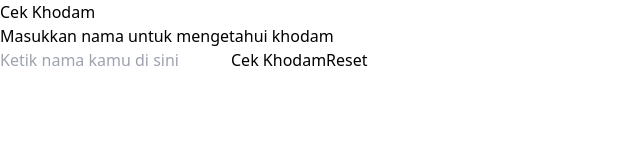
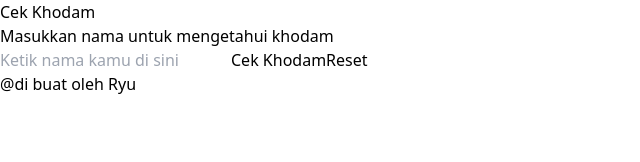
Before and after one commit to RioFebriansyah22/cekKhodam, a React (Vite) app: page / in a window 1280 px wide. Shown: the top 162 px of the page, without its empty margins (0-640 px from the left). Built offline with nearby package versions, Linux system fonts and the light colour scheme.

Commit message:
Update App.jsx

```diff
--- a/src/App.jsx
+++ b/src/App.jsx
@@ -71,7 +71,11 @@ function App() {
           kodam={khodam} // Prop ini harus disesuaikan dengan nama yang benar (kodam vs khodam)
         />
       </div>
+      <div>
+       @di buat oleh Ryu
+      </div>
     </div>
+
   );
 }
 
```
